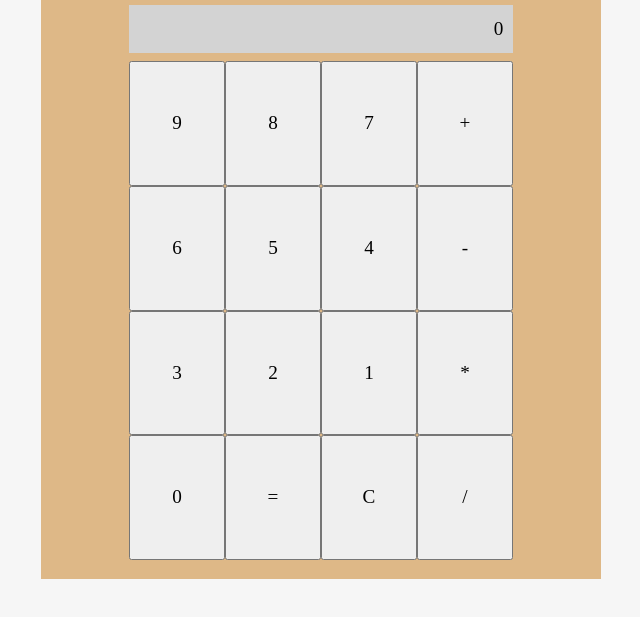
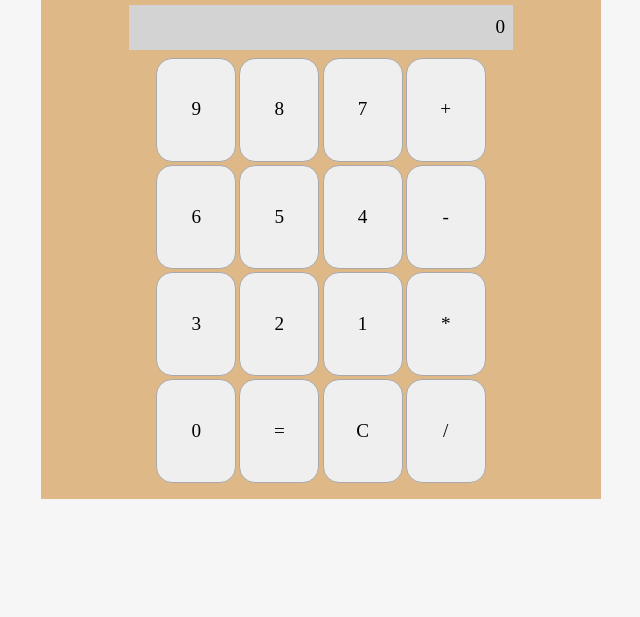
Before and after one commit to stedman-p/js-calculator, a plain HTML site: page index.html in a window 1280 px wide. Shown: the part 115-732 px from the top of the page, without its empty margins (319-959 px from the left). Drawn offline with Linux system fonts and the light colour scheme.

Commit message:
fix bug, working version, just ugly css that can be fixed later

```diff
--- a/index.html
+++ b/index.html
@@ -20,25 +20,25 @@
             </div>
             <div class="buttons">
                 <div class="inputs">
-                    <div class="calc-buttons">
-                        <button class="calc-button" type="button" name="calc">9</button>
-                        <button class="calc-button" type="button" name="calc">8</button>
-                        <button class="calc-button" type="button" name="calc">7</button>
-                        <button class="calc-button" type="button" name="calc">6</button>
-                        <button class="calc-button" type="button" name="calc">5</button>
-                        <button class="calc-button" type="button" name="calc">4</button>
-                        <button class="calc-button" type="button" name="calc">3</button>
-                        <button class="calc-button" type="button" name="calc">2</button>
-                        <button class="calc-button" type="button" name="calc">1</button>
-                        <button class="calc-button" type="button" name="calc">0</button>
-                        <button class="calc-function" type="button" name="calc" id="evaluatebtn">=</button>
-                        <button class="calc-function" type="reset" name="calc" id="clearbtn">C</button>
+                    <div class="calc-btns">
+                        <button class="calc-btn nbr-btn" type="button" name="calc">9</button>
+                        <button class="calc-btn nbr-btn" type="button" name="calc">8</button>
+                        <button class="calc-btn nbr-btn" type="button" name="calc">7</button>
+                        <button class="calc-btn nbr-btn" type="button" name="calc">6</button>
+                        <button class="calc-btn nbr-btn" type="button" name="calc">5</button>
+                        <button class="calc-btn nbr-btn" type="button" name="calc">4</button>
+                        <button class="calc-btn nbr-btn" type="button" name="calc">3</button>
+                        <button class="calc-btn nbr-btn" type="button" name="calc">2</button>
+                        <button class="calc-btn nbr-btn" type="button" name="calc">1</button>
+                        <button class="calc-btn nbr-btn" type="button" name="calc">0</button>
+                        <button class="calc-btn special-btn" type="button" name="calc" id="evaluatebtn">=</button>
+                        <button class="calc-btn special-btn" type="reset" name="calc" id="clearbtn">C</button>
                     </div>
                     <div class="calc-functions">
-                        <button class="calc-operator" type="button" name="calc">+</button>
-                        <button class="calc-operator" type="button" name="calc">-</button>
-                        <button class="calc-operator" type="button" name="calc">*</button>
-                        <button class="calc-operator" type="button" name="calc">/</button>
+                        <button class="calc-btn operator-btn" type="button" name="calc">+</button>
+                        <button class="calc-btn operator-btn" type="button" name="calc">-</button>
+                        <button class="calc-btn operator-btn" type="button" name="calc">*</button>
+                        <button class="calc-btn operator-btn" type="button" name="calc">/</button>
                     </div>
             </div>
             </div>
--- a/scripts.js
+++ b/scripts.js
@@ -70,8 +70,8 @@ function evaluateDisplay() {
         return;
     }
     theroot = buildExpressionTree(display.textContent.replace(/\s/g, ''))
-    console.log(evaluateExpressionTree(theroot))
-    display.textContent = evaluateExpressionTree(theroot)
+    console.log(evaluateExpressionTree(theroot));
+    display.textContent = evaluateExpressionTree(theroot);
 }
 
 class expressionNode {
@@ -136,8 +136,8 @@ const display = document.querySelector('#display')
 
 display.textContent = displayString
 
-const numberButtons = document.querySelectorAll('.calc-button');
-const operatorButtons = document.querySelectorAll('.calc-operator');
+const numberButtons = document.querySelectorAll('.nbr-btn');
+const operatorButtons = document.querySelectorAll('.operator-btn');
 const clearButton = document.querySelector("#clearbtn");
 const evaluateButton = document.querySelector("#evaluatebtn");
 
--- a/styles.css
+++ b/styles.css
@@ -32,10 +32,6 @@ input, button {
     padding: 0;
 }
 
-* {
-    /* border: 1px solid red; */
-}
-
 .container {
     display:flex;
     flex-direction: column;
@@ -44,8 +40,8 @@ input, button {
 
 .calculator {
     margin: 5% 0;
-    width:35em;
-    min-height: 30em;
+    width:35rem;
+    min-height: 30rem;
     background-color: burlywood;
 }
 
@@ -61,7 +57,7 @@ h1 {
 }
 
 .output-display {
-    min-width: 24em;
+    min-width: 24rem;
     background-color: lightgrey;
     display: flex;
     justify-content: right;
@@ -69,8 +65,8 @@ h1 {
 
 .output-display > output {
     text-align: right;
-    min-width: 10em;
-    margin: .5em;
+    min-width: 10rem;
+    margin: .5rem;
     font-size: larger;
 }
 
@@ -81,7 +77,7 @@ h1 {
     font-size: larger;
     justify-content: center;
     font-size: larger;
-    margin-bottom: 1em;
+    margin-bottom: 1rem;
 }
 
 .buttons {
@@ -90,29 +86,32 @@ h1 {
     width: 100%;
 }
 
-.calc-buttons {
+.calc-btns {
     display: grid;
-    grid-template-columns: 5em 5em 5em;
-    grid-template-rows: 6.5em 6.5em 6.5em 6.5em;
+    grid-template-columns: 5rem 5rem 5rem;
+    grid-template-rows: 6.5rem 6.5rem 6.5rem 6.5rem;
+    gap: .2rem;
     border-right: 0;
 }
 
 .calc-functions {
     border-left: 0;
-    margin:0;
     display: grid;
-    grid-template-columns: 5em;
+    margin-left: .2rem;
+    gap: .2rem;
+    grid-template-columns: 5rem;
     grid-template-rows: auto;
 }
 
-.calc-button {
-
+.calc-btn {
+    border: 0.01rem solid darkgray;
+    border-radius: 1rem;;
 }
 
-.calc-button:hover .calc-operator:hover {
-    background-color: lightgray;
+.calc-btn:hover, .operator-btn:hover {
+    background-color: rgb(121, 121, 178);
 }
 
-.calc-button:active, .calc-operator:active {
+.calc-btn:active, .operator-btn:active {
     background-color: darkgray;
 }
```
